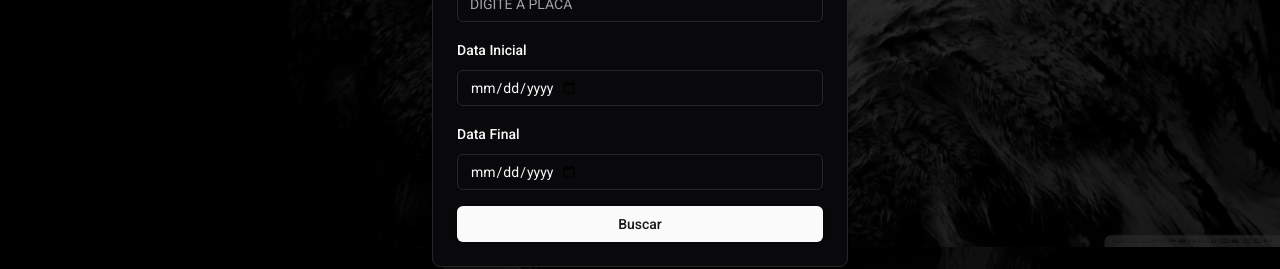
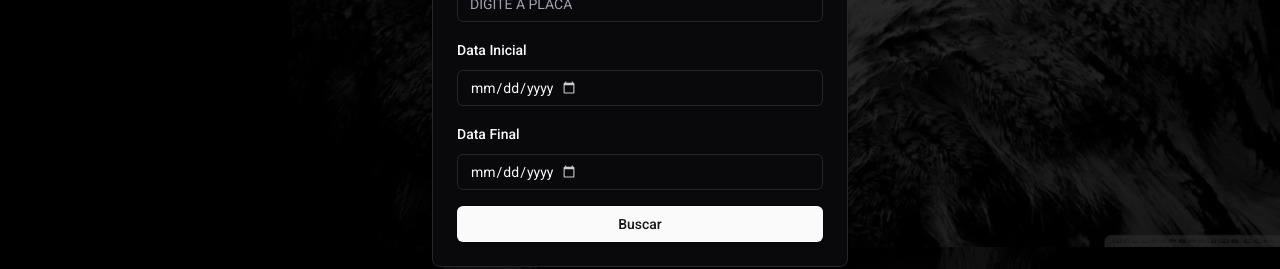
Before and after one commit to gabrieltacosta/inteligencia-project, a Next.js app: page /spmar in a window 1280 px wide. Shown: the part 553-822 px from the top of the page. Built offline with nearby package versions, Linux system fonts and the light colour scheme.

Commit message:
update: spmar page

```diff
--- a/app/globals.css
+++ b/app/globals.css
@@ -8,8 +8,6 @@
   font-style: normal;
   @apply text-zinc-100;
 }
-
-
 
 @layer base {
   :root {
@@ -37,7 +35,7 @@
     --chart-3: 197 37% 24%;
     --chart-4: 43 74% 66%;
     --chart-5: 27 87% 67%;
-    --radius: 0.5rem
+    --radius: 0.5rem;
   }
   .dark {
     --background: 240 10% 3.9%;
@@ -63,11 +61,9 @@
     --chart-2: 160 60% 45%;
     --chart-3: 30 80% 55%;
     --chart-4: 280 65% 60%;
-    --chart-5: 340 75% 55%
+    --chart-5: 340 75% 55%;
   }
 }
-
-
 
 @layer base {
   * {
@@ -77,3 +73,16 @@
     @apply bg-background;
   }
 }
+
+/* Move o ícone para a direita e muda a cor para branco */
+input[type="date"]::-webkit-calendar-picker-indicator {
+  cursor: pointer;
+  filter: invert(0.8); /* Torna o ícone branco */
+  margin-left: auto; /* Garante que ele vá para o final do campo */
+}
+
+/* Opcional: Remove o padding extra que alguns navegadores colocam */
+input[type="date"] {
+  display: flex;
+  align-items: center;
+}
--- a/components/Passagem-form.tsx
+++ b/components/Passagem-form.tsx
@@ -72,8 +72,6 @@
     const dataB = new Date(b.dataOcorrencia).getDate();
     return dataB - dataA; // Retorna a ordem decrescente
   });
-
-  console.log(passagens);
 
   return (
     <div className="w-full max-w-sm md:max-w-md p-4 dark">
```
